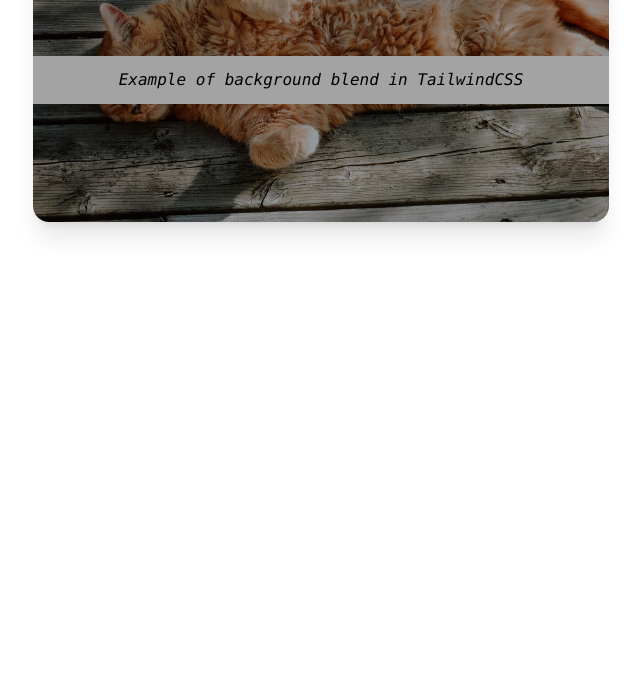
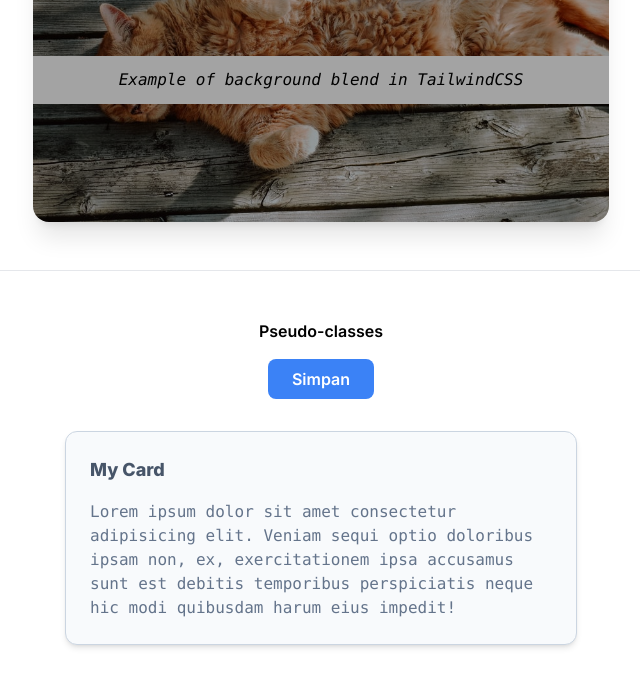
Before and after one commit to tamathecxder/belajar-tailwindcss, a website: page public/index.html in a window 1280 px wide. Shown: the part 3748-4435 px from the top of the page, without its empty margins (319-959 px from the left). Before the commit the page ends 4354 px from the top, so only its background shows below. Drawn offline with Linux system fonts and the light colour scheme.

Commit message:
Psedo-class pada tailwind css

```diff
--- a/public/index.html
+++ b/public/index.html
@@ -115,6 +115,20 @@
     </figcaption>
   </div>
 
+  <!-- Pseudo Classes -->
+  <hr class="my-12" />
+
+  <div>
+    <p class="font-inter font-semibold mb-4 block text-center">Pseudo-classes</p>
+    <button class="px-6 py-2 rounded-lg bg-blue-500 text-white font-semibold font-inter mx-auto block hover:bg-blue-700 active:bg-blue-900 focus:ring focus:ring-blue-300">Simpan</button>
+
+    <!-- Card -->
+    <div class="max-w-lg bg-slate-50 border border-slate-300 rounded-xl my-8 mx-auto shadow-md p-6 font-inter">
+      <h5 class="font-bold text-slate-600 mb-4 text-lg">My Card</h5>
+      <p class="font-mono text-slate-500">Lorem ipsum dolor sit amet consectetur adipisicing elit. Veniam sequi optio doloribus ipsam non, ex, exercitationem ipsa accusamus sunt est debitis temporibus perspiciatis neque hic modi quibusdam harum eius impedit!</p>
+    </div>
+  </div>
+
   <div class="mb-96"></div>
 
 </body>
```
Also changed, not shown: public/css/output.css.
